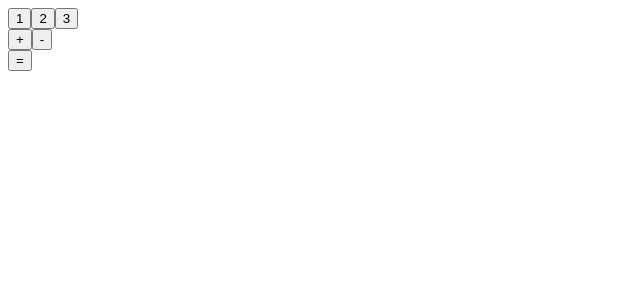
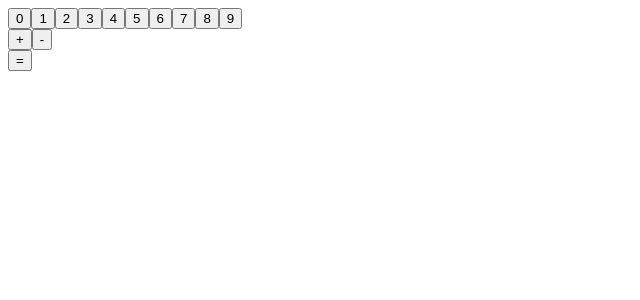
Before and after one commit to DanielAbrante/calculator-app, a React (Vite) app: page / in a window 1280 px wide. Shown: the top 300 px of the page, without its empty margins (0-640 px from the left). Built offline with nearby package versions, Linux system fonts and the light colour scheme.

Commit message:
feat: Add logic to avoid the zero number at start of output and after insert operator

```diff
--- a/src/App.tsx
+++ b/src/App.tsx
@@ -1,4 +1,11 @@
 import { useState } from "react";
+
+const operators = {
+  sum: "+",
+  subtraction: "-",
+  multiplication: "*",
+  division: "/",
+};
 
 export function App() {
   const [output, setOutput] = useState("");
@@ -8,6 +15,18 @@ export function App() {
   const handleNumberClicked = (event) => {
     const value = event.target.value;
 
+    if (value === "0" && output.length === 0) {
+      return;
+    }
+
+    const firstDigitAfterOperator = output.indexOf("+");
+
+    if (isOperatorInserted) {
+      if (!output[firstDigitAfterOperator + 1] && value === "0") return;
+    }
+
+    // const firstDigitAfterOperator = output.indexOf(operators.filter(item => item === actualOperator))
+
     const newOutput = output.concat(value);
 
     setOutput(newOutput);
@@ -16,6 +35,7 @@ export function App() {
   const handleOperatorClicked = (event) => {
     const value = event.target.value;
 
+    if (output.length === 0) return;
     if (isOperatorInserted) return;
 
     setIsOperatorInserted(true);
@@ -46,14 +66,12 @@ export function App() {
       case "sum":
         array = output.split("+");
         result = parseInt(array[0]) + parseInt(array[1]);
-        // result = array.reduce((prevValue, actual) => parseInt(prevValue) + parseInt(actual), 0);
 
         setOutput(result.toString());
         setIsOperatorInserted(false);
         break;
       case "subtraction":
         array = output.split("-");
-
         result = parseInt(array[0]) - parseInt(array[1]);
 
         setOutput(result.toString());
@@ -69,9 +87,16 @@ export function App() {
       <output>{output}</output>
 
       <div>
+        <button onClick={handleNumberClicked} value={0}>0</button>
         <button onClick={handleNumberClicked} value={1}>1</button>
         <button onClick={handleNumberClicked} value={2}>2</button>
         <button onClick={handleNumberClicked} value={3}>3</button>
+        <button onClick={handleNumberClicked} value={4}>4</button>
+        <button onClick={handleNumberClicked} value={5}>5</button>
+        <button onClick={handleNumberClicked} value={6}>6</button>
+        <button onClick={handleNumberClicked} value={7}>7</button>
+        <button onClick={handleNumberClicked} value={8}>8</button>
+        <button onClick={handleNumberClicked} value={9}>9</button>
       </div>
 
       <div>
```
